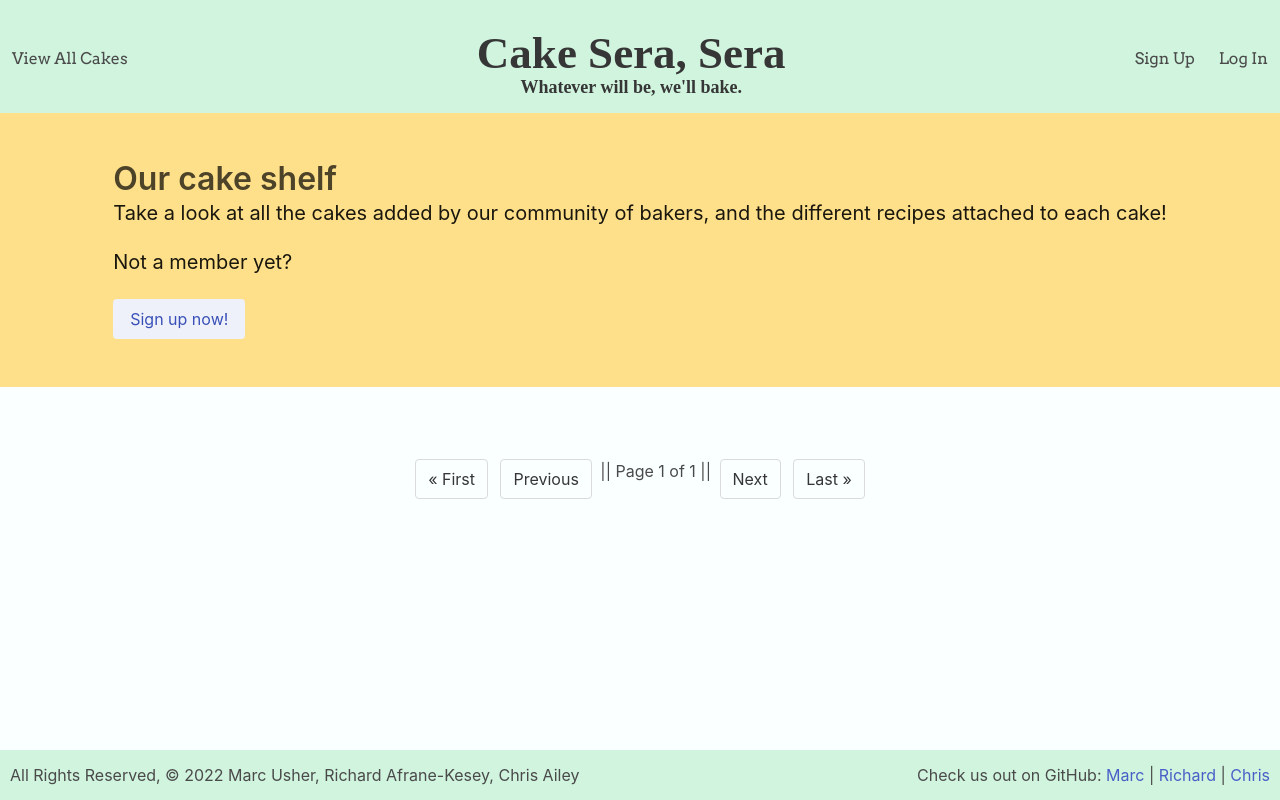
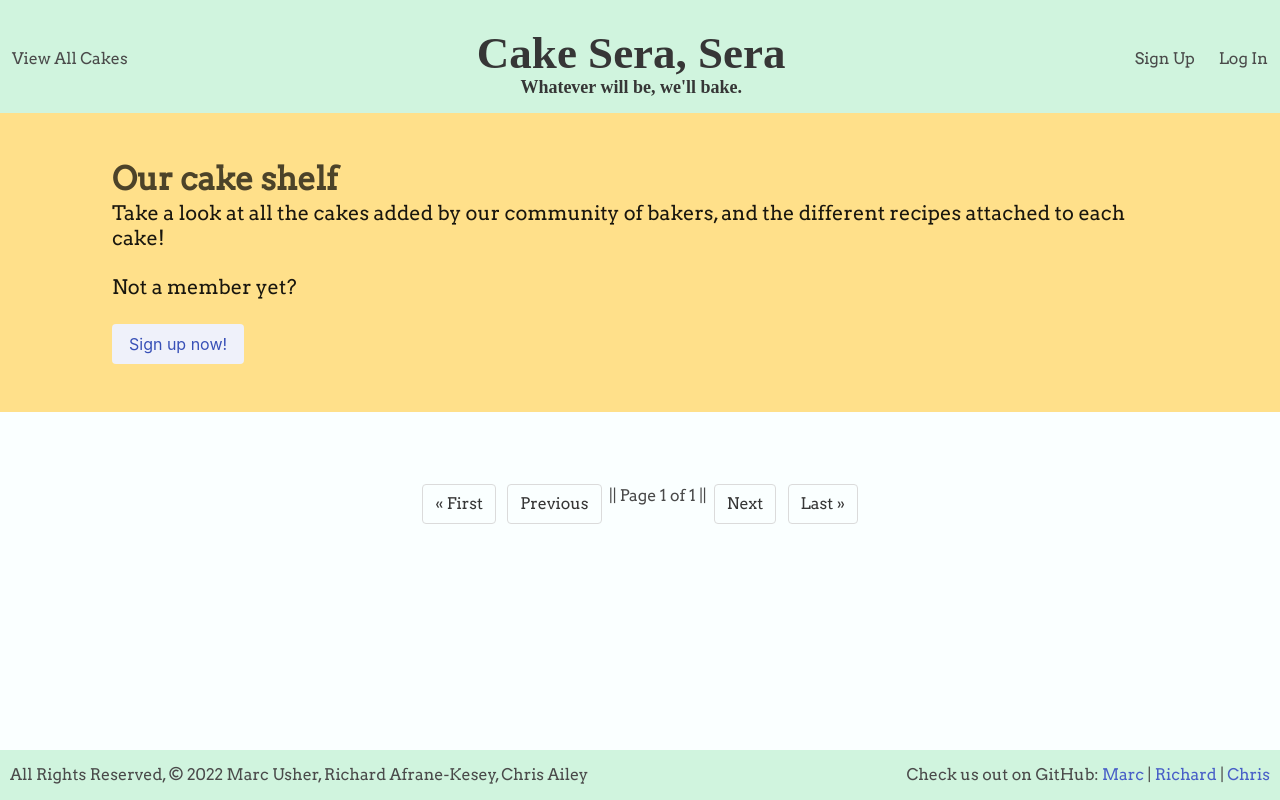
Before and after one commit to MarcUsher/ga-sei-project3, a Django app: page /cakes/ in a window 1280 px wide. Run offline with Django 4.2, Linux system fonts and the light colour scheme; data that the repository does not hold is empty; some web fonts are replaced.

Commit message:
updated body font family

```diff
--- a/main_app/static/css/style.css
+++ b/main_app/static/css/style.css
@@ -3,6 +3,7 @@ body {
   min-height: 100vh;
   flex-direction: column;
   background-color: #faffff;
+  font-family: 'Arvo', serif;
 }
 
 main {
```
